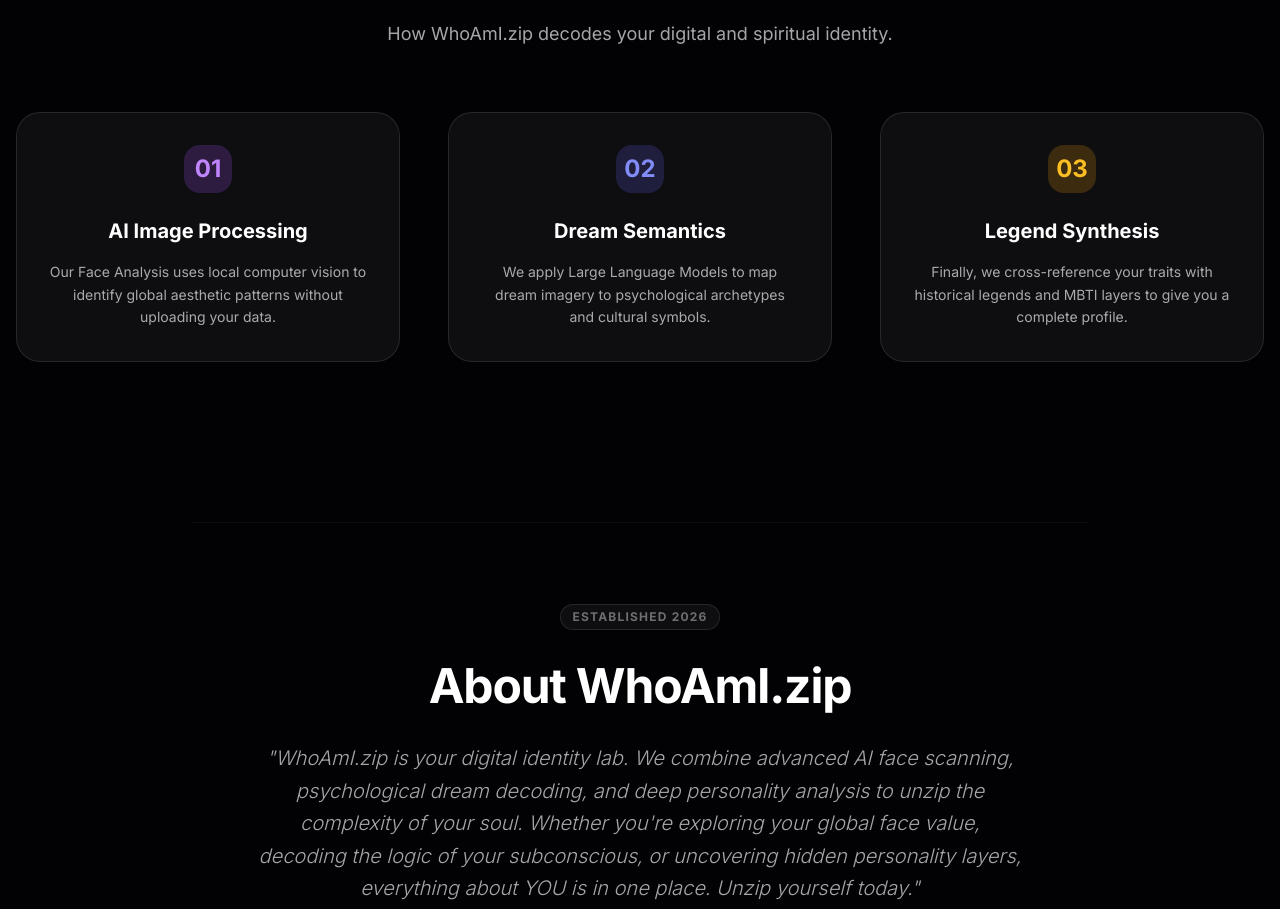
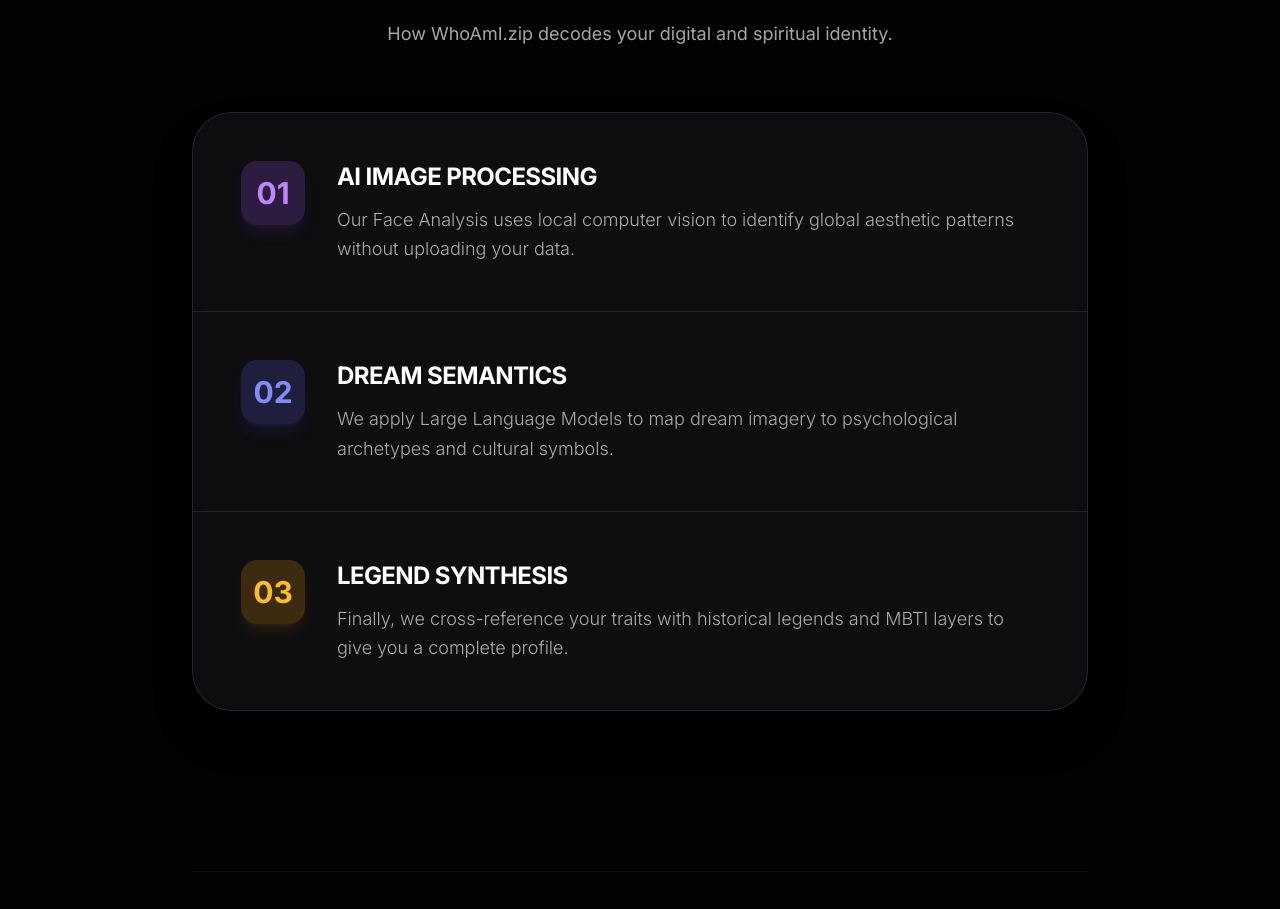
Before and after one commit to toonyman/dreamai, a Next.js app: page / in a window 1280 px wide. Shown: the part 853-1762 px from the top of the page. Built offline with nearby package versions, Linux system fonts and the light colour scheme; a web font is replaced by a local one.

Commit message:
Update social sharing thumbnail and reorganize Science of Subconscious section

```diff
--- a/app/layout.tsx
+++ b/app/layout.tsx
@@ -48,7 +48,7 @@
         type: 'website',
         images: [
             {
-                url: '/og-image.png',
+                url: '/whoamiThumnail.png',
                 width: 1200,
                 height: 630,
                 alt: 'WhoAmI.zip - Unzip Your Soul',
@@ -59,7 +59,7 @@
         card: 'summary_large_image',
         title: 'WhoAmI.zip: Unzip Your Soul',
         description: 'Face scanning, Dream decoding, and MBTI vibes. Everything about YOU in one place.',
-        images: ['/og-image.png'],
+        images: ['/whoamiThumnail.png'],
     },
     robots: {
         index: true,
--- a/app/page.tsx
+++ b/app/page.tsx
@@ -119,35 +119,41 @@
                     </p>
                 </div>
 
-                <div className="grid md:grid-cols-3 gap-12">
-                    <div className="space-y-4 text-center p-8 rounded-3xl bg-white/5 border border-white/10 hover:border-purple-500/30 transition-all">
-                        <div className="w-12 h-12 bg-purple-500/20 rounded-2xl flex items-center justify-center mx-auto mb-6">
-                            <span className="text-2xl font-bold text-purple-400">01</span>
+                <div className="max-w-4xl mx-auto glass-premium rounded-[2.5rem] border border-white/10 overflow-hidden divide-y divide-white/10 shadow-2xl">
+                    <div className="group flex flex-col md:flex-row items-center md:items-start gap-8 p-10 md:p-12 hover:bg-white/[0.02] transition-all text-center md:text-left">
+                        <div className="w-16 h-16 shrink-0 bg-purple-500/20 rounded-2xl flex items-center justify-center shadow-lg shadow-purple-500/10 transition-transform group-hover:scale-110 duration-500">
+                            <span className="text-3xl font-bold text-purple-400">01</span>
                         </div>
-                        <h3 className="text-xl font-bold text-white">{t('home.step1_title')}</h3>
-                        <p className="text-sm text-dimmed leading-relaxed">
+                        <div className="space-y-3">
+                            <h3 className="text-2xl font-bold text-white group-hover:text-purple-300 transition-colors uppercase tracking-tight">{t('home.step1_title')}</h3>
+                            <p className="text-dimmed leading-relaxed text-lg font-light">
                                 {t('home.step1_desc')}
                             </p>
                         </div>
+                    </div>
 
-                    <div className="space-y-4 text-center p-8 rounded-3xl bg-white/5 border border-white/10 hover:border-indigo-500/30 transition-all">
-                        <div className="w-12 h-12 bg-indigo-500/20 rounded-2xl flex items-center justify-center mx-auto mb-6">
-                            <span className="text-2xl font-bold text-indigo-400">02</span>
+                    <div className="group flex flex-col md:flex-row items-center md:items-start gap-8 p-10 md:p-12 hover:bg-white/[0.02] transition-all text-center md:text-left">
+                        <div className="w-16 h-16 shrink-0 bg-indigo-500/20 rounded-2xl flex items-center justify-center shadow-lg shadow-indigo-500/10 transition-transform group-hover:scale-110 duration-500">
+                            <span className="text-3xl font-bold text-indigo-400">02</span>
                         </div>
-                        <h3 className="text-xl font-bold text-white">{t('home.step2_title')}</h3>
-                        <p className="text-sm text-dimmed leading-relaxed">
+                        <div className="space-y-3">
+                            <h3 className="text-2xl font-bold text-white group-hover:text-indigo-300 transition-colors uppercase tracking-tight">{t('home.step2_title')}</h3>
+                            <p className="text-dimmed leading-relaxed text-lg font-light">
                                 {t('home.step2_desc')}
                             </p>
                         </div>
+                    </div>
 
-                    <div className="space-y-4 text-center p-8 rounded-3xl bg-white/5 border border-white/10 hover:border-amber-500/30 transition-all">
-                        <div className="w-12 h-12 bg-amber-500/20 rounded-2xl flex items-center justify-center mx-auto mb-6">
-                            <span className="text-2xl font-bold text-amber-400">03</span>
+                    <div className="group flex flex-col md:flex-row items-center md:items-start gap-8 p-10 md:p-12 hover:bg-white/[0.02] transition-all text-center md:text-left">
+                        <div className="w-16 h-16 shrink-0 bg-amber-500/20 rounded-2xl flex items-center justify-center shadow-lg shadow-amber-500/10 transition-transform group-hover:scale-110 duration-500">
+                            <span className="text-3xl font-bold text-amber-400">03</span>
                         </div>
-                        <h3 className="text-xl font-bold text-white">{t('home.step3_title')}</h3>
-                        <p className="text-sm text-dimmed leading-relaxed">
+                        <div className="space-y-3">
+                            <h3 className="text-2xl font-bold text-white group-hover:text-amber-300 transition-colors uppercase tracking-tight">{t('home.step3_title')}</h3>
+                            <p className="text-dimmed leading-relaxed text-lg font-light">
                                 {t('home.step3_desc')}
                             </p>
+                        </div>
                     </div>
                 </div>
             </div>
```
Also changed, not shown: public/whoamiThumnail.png (added). Lines whose indentation alone changed are shown as unchanged.
